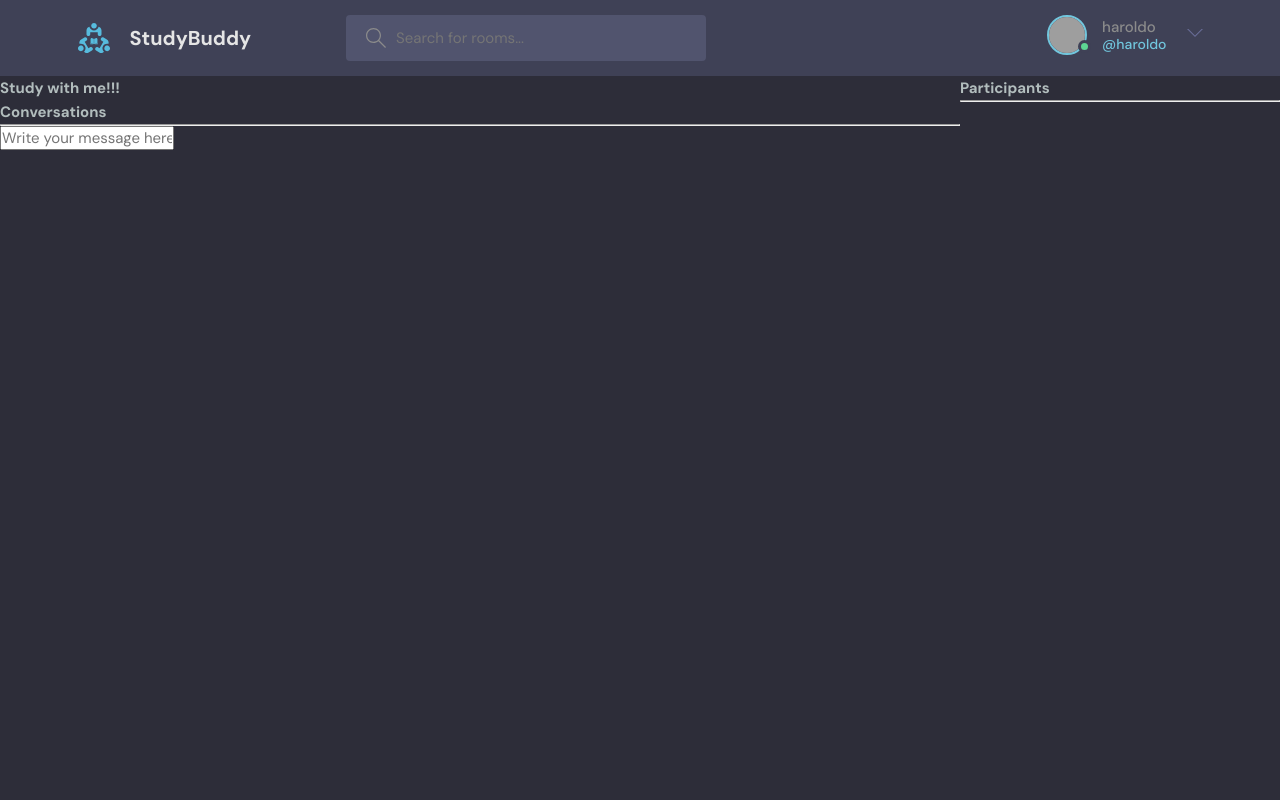
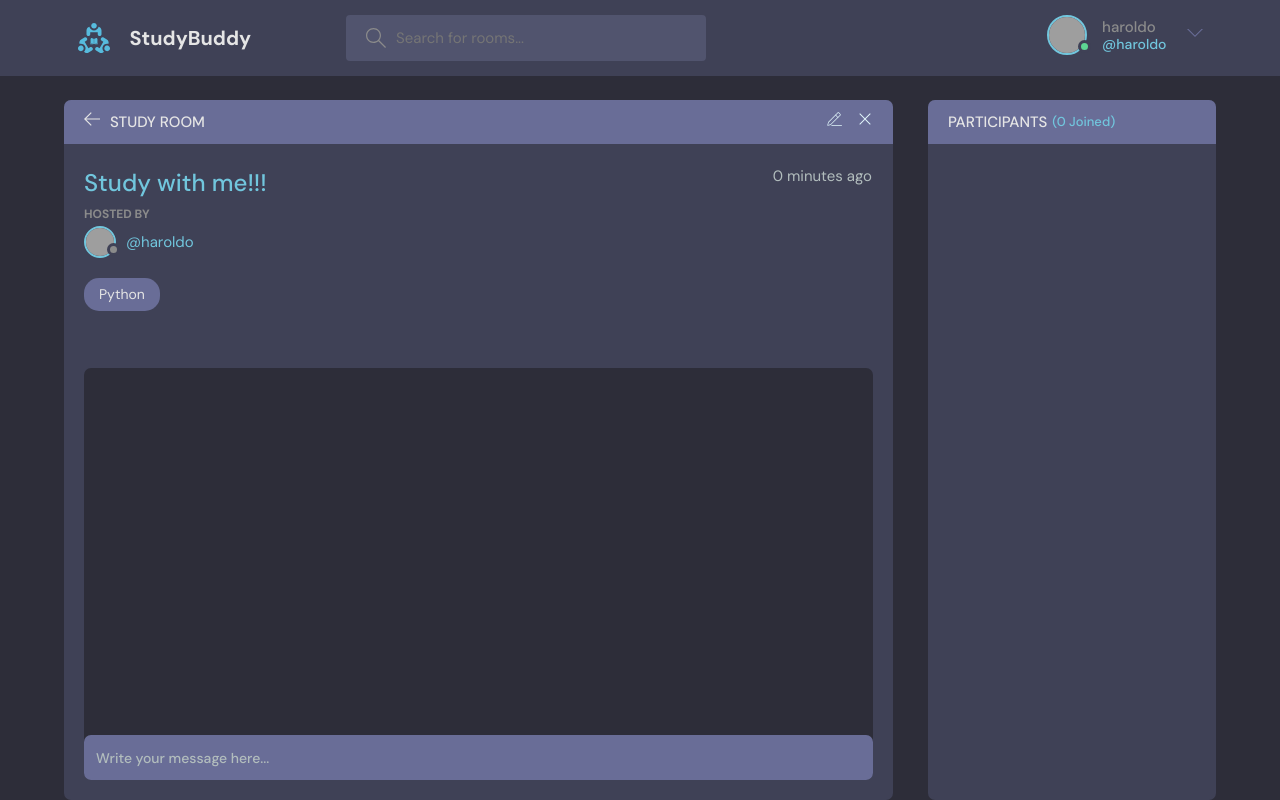
Before and after one commit to haroldojunios/TraversyMediaDjango-studybud, a Django app: page /room/6/ in a window 1280 px wide. Run offline with Django 3.2, Linux system fonts and the light colour scheme; a user stored in the database is signed in; data comes from the database, SQL or seed files in the repository; both versions use the stored data as it was after the commit; grey boxes are pictures that could not be loaded.

Commit message:
Theme installation on room page

```diff
--- a/base/templates/base/room.html
+++ b/base/templates/base/room.html
@@ -1,58 +1,149 @@
 {% extends "main.html" %}
 
 {% block content %}
-<style>
-  .room-container {
-    display: grid;
-    grid-template-columns: 3fr 1fr;
-  }
+<main class="profile-page layout layout--2">
+  <div class="container">
+    <!-- Room Start -->
+    <div class="room">
+      <div class="room__top">
+        <div class="room__topLeft">
+          <a href="{% url 'home' %}">
+            <svg version="1.1" xmlns="http://www.w3.org/2000/svg" width="32"
+              height="32" viewbox="0 0 32 32">
+              <title>arrow-left</title>
+              <path
+                d="M13.723 2.286l-13.723 13.714 13.719 13.714 1.616-1.611-10.96-10.96h27.625v-2.286h-27.625l10.965-10.965-1.616-1.607z">
+              </path>
+            </svg>
+          </a>
+          <h3>Study Room</h3>
+        </div>
+        {% if request.user == room.host %}
+        <div class="room__topRight">
+          <a href="{% url 'update-room' room.id %}">
+            <svg enable-background="new 0 0 24 24" height="32"
+              viewbox="0 0 24 24" width="32"
+              xmlns="http://www.w3.org/2000/svg">
+              <title>edit</title>
+              <g>
+                <path
+                  d="m23.5 22h-15c-.276 0-.5-.224-.5-.5s.224-.5.5-.5h15c.276 0 .5.224.5.5s-.224.5-.5.5z" />
+              </g>
+              <g>
+                <g>
+                  <path
+                    d="m2.5 22c-.131 0-.259-.052-.354-.146-.123-.123-.173-.3-.133-.468l1.09-4.625c.021-.09.067-.173.133-.239l14.143-14.143c.565-.566 1.554-.566 2.121 0l2.121 2.121c.283.283.439.66.439 1.061s-.156.778-.439 1.061l-14.142 14.141c-.065.066-.148.112-.239.133l-4.625 1.09c-.038.01-.077.014-.115.014zm1.544-4.873-.872 3.7 3.7-.872 14.042-14.041c.095-.095.146-.22.146-.354 0-.133-.052-.259-.146-.354l-2.121-2.121c-.19-.189-.518-.189-.707 0zm3.081 3.283h.01z" />
+                </g>
+                <g>
+                  <path
+                    d="m17.889 10.146c-.128 0-.256-.049-.354-.146l-3.535-3.536c-.195-.195-.195-.512 0-.707s.512-.195.707 0l3.536 3.536c.195.195.195.512 0 .707-.098.098-.226.146-.354.146z" />
+                </g>
+              </g>
+            </svg>
+          </a>
+          <a href="{% url 'delete-room' room.id %}">
+            <svg version="1.1" xmlns="http://www.w3.org/2000/svg" width="32"
+              height="32" viewbox="0 0 32 32">
+              <title>remove</title>
+              <path
+                d="M27.314 6.019l-1.333-1.333-9.98 9.981-9.981-9.981-1.333 1.333 9.981 9.981-9.981 9.98 1.333 1.333 9.981-9.98 9.98 9.98 1.333-1.333-9.98-9.98 9.98-9.981z">
+              </path>
+            </svg>
+          </a>
+        </div>
+        {% endif %}
 
-</style>
+      </div>
+      <div class="room__box scroll">
+        <div class="room__header scroll">
+          <div class="room__info">
+            <h3>{{room.name}}</h3>
+            <span>{{room.created|timesince}}
+              ago</span>
+          </div>
+          <div class="room__hosted">
+            <p>Hosted By</p>
+            <a href="{% url 'user-profile' room.host.id %}"
+              class="room__author">
+              <div class="avatar avatar--small">
+                <img src="https://randomuser.me/api/portraits/men/37.jpg" />
+              </div>
+              <span>@{{room.host.username}}</span>
+            </a>
+          </div>
+<!-- <div class="room__details"> Lorem ipsum dolor sit, amet consectetur
+  adipisicing elit. Quasi, tenetur laudantium? Dicta repellendus rerum
+  consectetur, voluptatem repudiandae eum ea porro cupiditate provident nulla,
+  deserunt, ab ipsum corporis laboriosam deleniti molestias? </div> -->
+          <span class="room__topics">{{room.topic}}</span>
+        </div>
+        <div class="room__conversation">
+          <div class="threads scroll">
+            {% for message in room_messages %}
+            <div class="thread">
+              <div class="thread__top">
+                <div class="thread__author">
+                  <a href="{% url 'user-profile' message.user.id %}"
+                    class="thread__authorInfo">
+                    <div class="avatar avatar--small">
+                      <img
+                        src="https://randomuser.me/api/portraits/men/37.jpg" />
+                    </div>
+                    <span>@{{message.user.username}}</span>
+                  </a>
+                  <span class="thread__date">{{message.created|timesince}}
+                    ago</span>
+                </div>
+                {% if request.user == message.user %}
+                <a href="{% url 'delete-message' message.id %}">
+                  <div class="thread__delete">
+                    <svg version="1.1" xmlns="http://www.w3.org/2000/svg"
+                      width="32" height="32" viewbox="0 0 32 32">
+                      <title>remove</title>
+                      <path
+                        d="M27.314 6.019l-1.333-1.333-9.98 9.981-9.981-9.981-1.333 1.333 9.981 9.981-9.981 9.98 1.333 1.333 9.981-9.98 9.98 9.98 1.333-1.333-9.98-9.98 9.98-9.981z">
+                      </path>
+                    </svg>
+                  </div>
+                </a>
+                {% endif %}
+              </div>
+              <div class="thread__details">
+                {{message.body}}
+              </div>
+            </div>
+            {% endfor %}
+          </div>
+        </div>
+      </div>
+      <div class="room__message">
+        <form action="#"><input name=""
+            placeholder="Write your message here..." /></form>
+      </div>
+    </div>
+    <!-- Room End -->
 
-<div class="room-container">
-  <div>
-    <h1>{{room.name}}</h1>
-    <p>{{room.description}}</p>
+    <!-- Start -->
+    <div class="participants">
+      <h3 class="participants__top">Participants
+        <span>({{participants.count}}
+          Joined)</span></h3>
+      <div class="participants__list scroll">
+        {% for user in participants %}
+        <a href="{% url 'user-profile' user.id %}" class="participant">
+          <div class="avatar avatar--medium">
+            <img src="https://randomuser.me/api/portraits/men/37.jpg" />
+          </div>
+          <p>
+            {{user.username}}
+            <span>@{{user.username}}</span>
+          </p>
+        </a>
+        {% endfor %}
+      </div>
+    </div>
+    <!-- End -->
+  </div>
+</main>
 
-    <div class="comment-wrapper">
-      <h3>Conversations</h3>
-      <hr>
-
-      {% for message in room_messages %}
-      <div>
-        {% if request.user == message.user %}
-        <a href="{% url 'delete-message' message.id %}">Delete</a>
-        {% endif %}
-        <small>@{{message.user}}
-          {{message.created|timesince}}
-          ago</small>
-        <p>{{message.body}}</p>
-        <hr>
-      </div>
-      {% endfor %}
-    </div>
-
-    {% if request.user.is_authenticated %}
-    <div class="comment-form">
-      <form action="" method="post">
-        {% csrf_token %}
-
-        <input type="text" name="body"
-          placeholder="Write your message here...">
-      </form>
-    </div>
-    {% endif %}
-  </div>
-
-  <div>
-    <h3>Participants</h3>
-    <hr>
-
-    {% for user in participants %}
-    <div>
-      <p>@{{user.username}}</p>
-    </div>
-    {% endfor %}
-  </div>
-</div>
 {% endblock content %}
```
Also changed, not shown: db.sqlite3.
